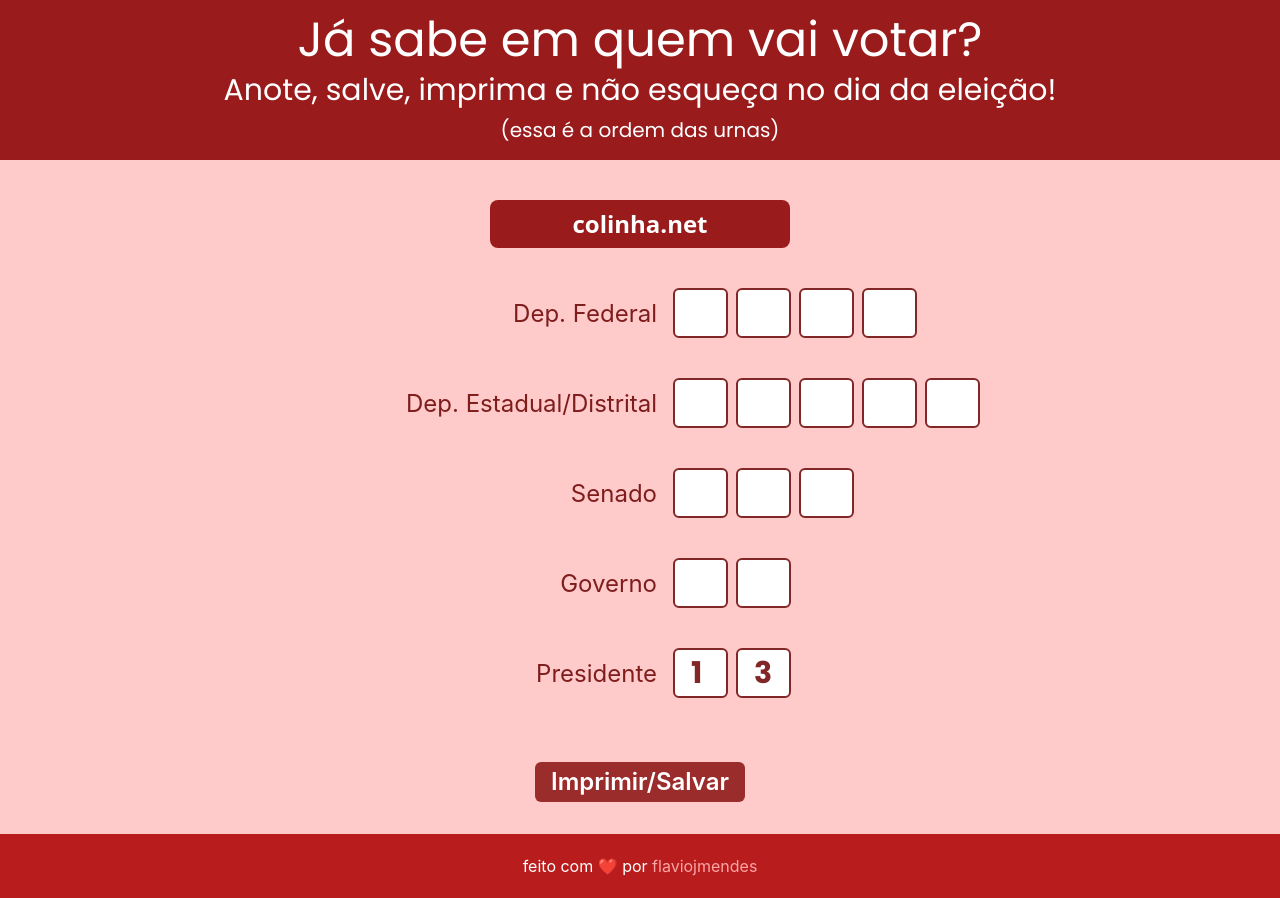
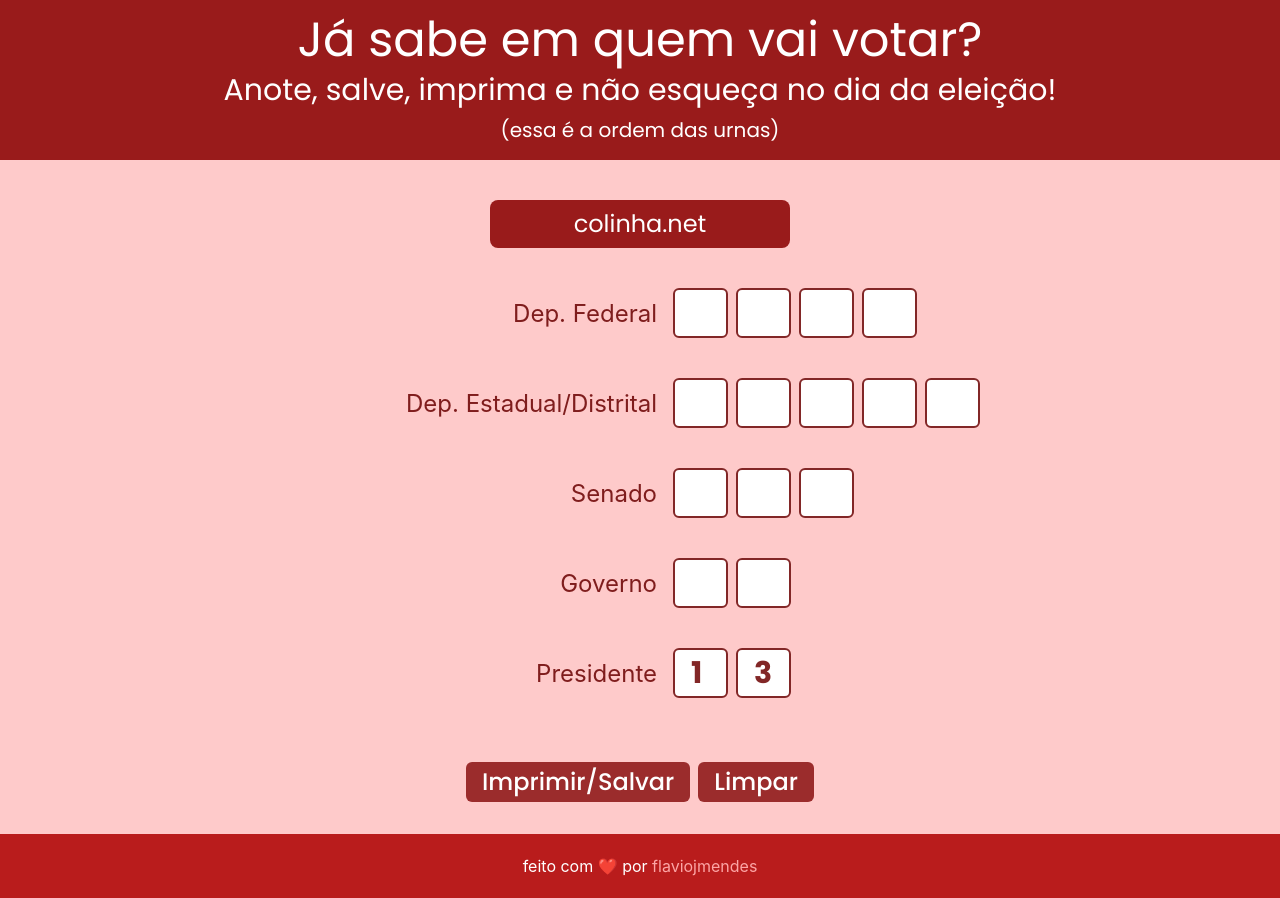
Before and after one commit to flaviojmendes/colinha, a React (Vite) app: page / in a window 1280 px wide. Built offline with nearby package versions, Linux system fonts and the light colour scheme.

Commit message:
minor fixes

```diff
--- a/src/App.tsx
+++ b/src/App.tsx
@@ -31,6 +31,13 @@ function App() {
   const refDepDist3 = useRef<HTMLInputElement>(null);
   const refDepDist4 = useRef<HTMLInputElement>(null);
   const printRef = useRef(null);
+
+  function handleClean() {
+    setGov(["", ""]);
+    setSen(["", "", ""]);
+    setDepFed(["", "", "", ""]);
+    setDepDist(["", "", "", "", ""]);
+  }
 
   async function handleDownloadImage() {
     ReactGA.event({
@@ -162,7 +169,9 @@ function App() {
         <div className="grow"></div>
         <div id="area" className="py-8" ref={printRef}>
           <div className="flex flex-wrap mt-2">
-            <h1 className="text-center text-2xl font-sans text-white font-bold bg-red-800 w-[300px] m-auto rounded-lg py-2">colinha.net</h1>
+            <h1 className="text-center text-2xl font-main text-white  bg-red-800 w-[300px] m-auto rounded-lg py-2">
+              colinha.net
+            </h1>
           </div>
           <div className="flex flex-wrap mt-10">
             <span className="text-red-900 text-2xl my-auto mr-4  mb-2  w-screen md:w-[400px] text-center md:text-right">
@@ -469,6 +478,8 @@ function App() {
       <Button
         marginTop={8}
         marginBottom={24}
+        className="font-main"
+        fontWeight={"medium"}
         backgroundColor={"red.700"}
         textColor={"white"}
         _hover={{ bg: "red.600" }}
@@ -476,6 +487,20 @@ function App() {
         onClick={handleDownloadImage}
       >
         Imprimir/Salvar
+      </Button>
+      <Button
+        marginTop={8}
+        marginBottom={24}
+        marginLeft={2}
+        className="font-main"
+        fontWeight={"medium"}
+        backgroundColor={"red.700"}
+        textColor={"white"}
+        _hover={{ bg: "red.600" }}
+        fontSize={"2xl"}
+        onClick={handleClean}
+      >
+        Limpar
       </Button>
       <footer
         className="w-full h-16 bg-red-700
```
